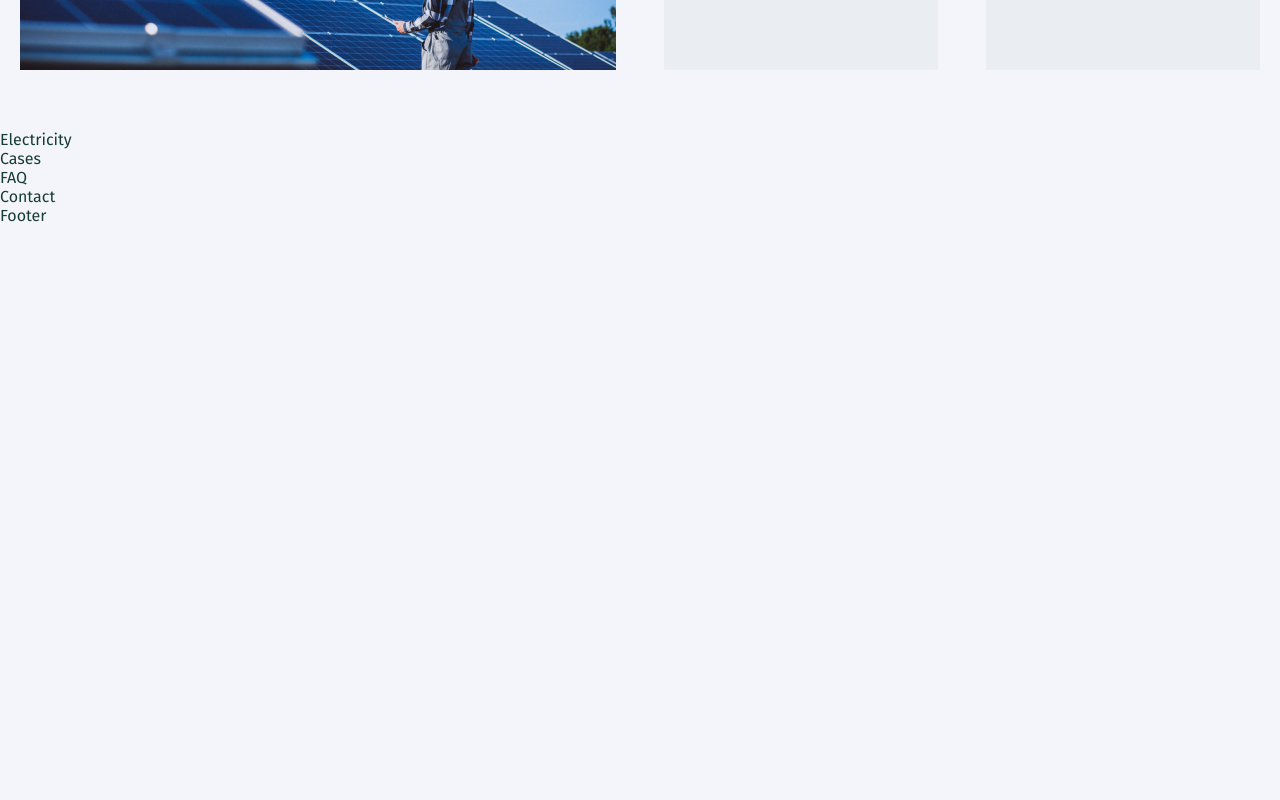
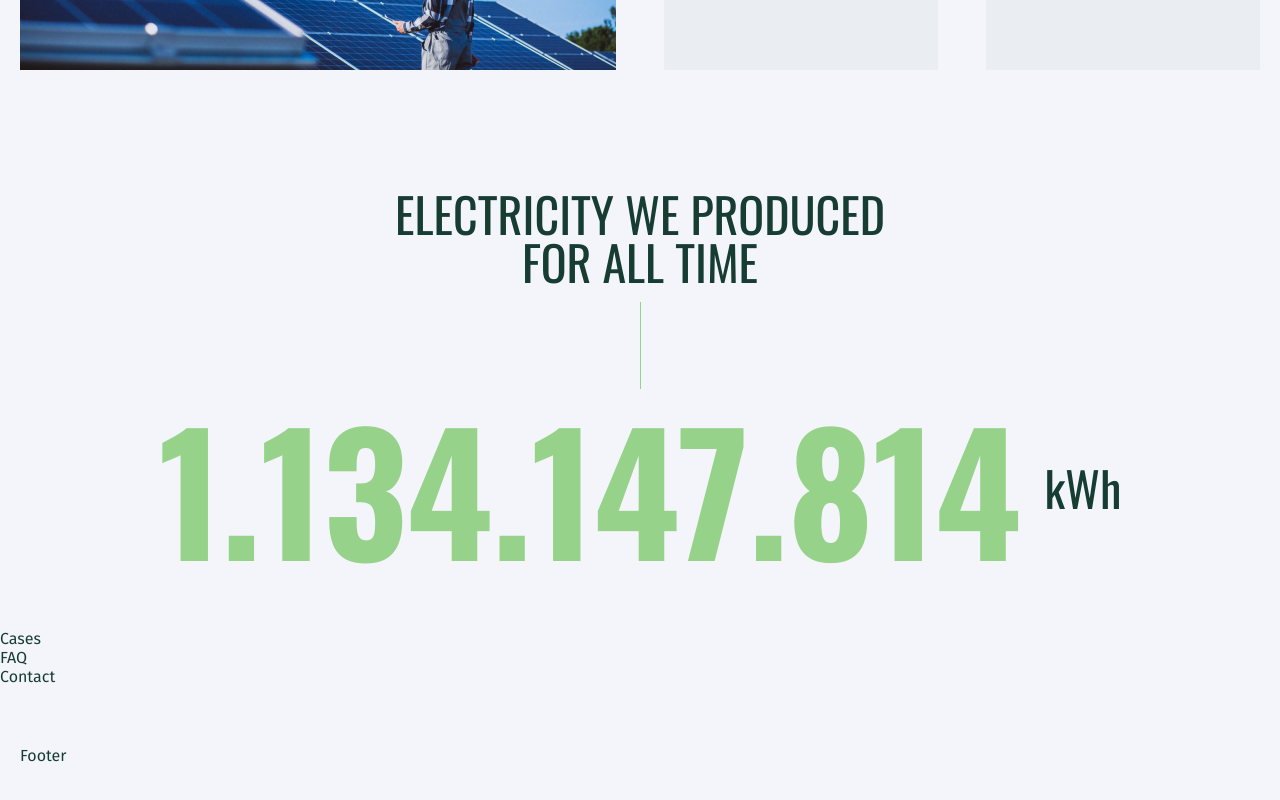
Before and after one commit to HronaOlha/Ecosolution, a React (Vite) app: page / in a window 1280 px wide. Shown: the part 1970-2770 px from the top of the page. Before the commit the page ends 2195 px from the top, so only its background shows below. Built offline with nearby package versions, Linux system fonts and the light colour scheme.

Commit message:
feature: add electricity section

```diff
--- a/src/components/Electricity/Electricity.jsx
+++ b/src/components/Electricity/Electricity.jsx
@@ -1,7 +1,21 @@
-import React from "react";
+import {
+  ElectricitySection,
+  ElectricityTitle,
+  ElectricityCounter,
+  VerticalLine,
+} from "./Electricity.styled";
 
 const Electricity = () => {
-  return <div>Electricity</div>;
+  return (
+    <ElectricitySection>
+      <ElectricityTitle>Electricity we produced for all time</ElectricityTitle>
+      <VerticalLine />
+      <ElectricityCounter>
+        <p>1.134.147.814</p>
+        <span>kWh</span>
+      </ElectricityCounter>
+    </ElectricitySection>
+  );
 };
 
 export default Electricity;
--- a/src/components/Electricity/Electricity.styled.js
+++ b/src/components/Electricity/Electricity.styled.js
@@ -0,0 +1,70 @@
+import styled from "styled-components";
+
+export const ElectricitySection = styled.section`
+  font-family: ${({ theme }) => theme.fonts.heading};
+`;
+
+export const ElectricityTitle = styled.h2`
+  padding: 0 17px;
+  text-align: center;
+
+  @media screen and (${({ theme }) => theme.media.tablet}) {
+    padding: 0 141px;
+  }
+  @media screen and (${({ theme }) => theme.media.desktop}) {
+    padding: 0 340px;
+    margin-bottom: 16px;
+  }
+`;
+
+export const VerticalLine = styled.div`
+  margin: 0 auto 24px;
+  height: 48px;
+  width: 1px;
+  border-left: 1px solid ${({ theme }) => theme.colors.mainGreen};
+
+  @media screen and (${({ theme }) => theme.media.tablet}) {
+    height: 87px;
+  }
+  @media screen and (${({ theme }) => theme.media.desktop}) {
+    margin-bottom: 16px;
+  }
+`;
+
+export const ElectricityCounter = styled.div`
+  display: flex;
+  justify-content: center;
+  align-items: center;
+  gap: 8px;
+
+  @media screen and (${({ theme }) => theme.media.tablet}) {
+    gap: 24px;
+  }
+
+  & > p {
+    display: inline-block;
+    font-size: ${({ theme }) => theme.fontSizes.extraLarge.m};
+    line-height: 48px;
+    font-weight: ${({ theme }) => theme.fontWeights.bold};
+    color: ${({ theme }) => theme.colors.mainGreen};
+
+    @media screen and (${({ theme }) => theme.media.tablet}) {
+      font-size: ${({ theme }) => theme.fontSizes.extraLarge.xl};
+      line-height: 100px;
+    }
+    @media screen and (${({ theme }) => theme.media.desktop}) {
+      font-size: ${({ theme }) => theme.fontSizes.extraLarge.xxl};
+      line-height: 164px;
+    }
+  }
+  & > span {
+    font-size: ${({ theme }) => theme.fontSizes.xl};
+
+    @media screen and (${({ theme }) => theme.media.tablet}) {
+      font-size: ${({ theme }) => theme.fontSizes.xxl};
+    }
+    @media screen and (${({ theme }) => theme.media.desktop}) {
+      font-size: ${({ theme }) => theme.fontSizes.extraLarge.m};
+    }
+  }
+`;
--- a/src/components/Footer/Footer.jsx
+++ b/src/components/Footer/Footer.jsx
@@ -1,7 +1,5 @@
-import React from "react";
-
 const Footer = () => {
-  return <div>Footer</div>;
+  return <section>Footer</section>;
 };
 
 export default Footer;
--- a/src/components/Values/Values.jsx
+++ b/src/components/Values/Values.jsx
@@ -2,7 +2,6 @@ import PropTypes from "prop-types";
 import sprite from "../../images/sprite.svg";
 
 import {
-  ValuesSection,
   ValuesTexts,
   ValuesGrid,
   WindFarmImg,
@@ -16,7 +15,7 @@ import workerDesk from "../../images/worker-by-solar-panels-desk.png";
 
 const Values = ({ deviceType }) => {
   return (
-    <ValuesSection>
+    <section>
       <ValuesTexts>
         <h2>Main values of our company</h2>
         <p>
@@ -85,7 +84,7 @@ const Values = ({ deviceType }) => {
           </>
         )}
       </ValuesGrid>
-    </ValuesSection>
+    </section>
   );
 };
 
--- a/src/components/Values/Values.styled.js
+++ b/src/components/Values/Values.styled.js
@@ -1,6 +1,4 @@
 import styled from "styled-components";
-
-export const ValuesSection = styled.section``;
 
 export const ValuesTexts = styled.div`
   @media screen and (${({ theme }) => theme.media.tablet}) {
@@ -13,7 +11,7 @@ export const ValuesTexts = styled.div`
   }
 
   & > h2 {
-    margin: 0 0 24px 0;
+    /* margin: 0 0 24px 0; */
     padding-right: 10px;
 
     @media screen and (${({ theme }) => theme.media.tablet}) {
--- a/src/styles/GlobalStyles.js
+++ b/src/styles/GlobalStyles.js
@@ -59,6 +59,7 @@ export const GlobalStyles = createGlobalStyle`
 }
 
 h2{
+    margin: 0 0 24px 0;
   font-size: ${({ theme }) => theme.fontSizes.xxl};
     line-height: 28px;
 
```
